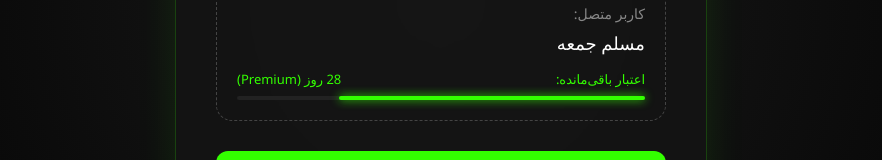
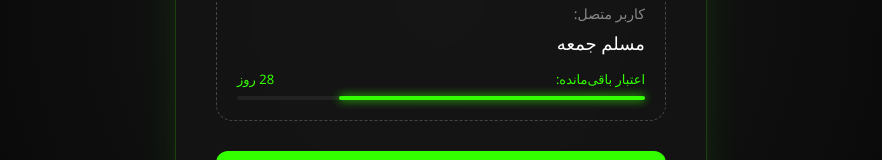
Before and after one commit to maxjomeh/delsa, a Next.js app: page / in a window 1280 px wide. Shown: the part 417-577 px from the top of the page, without its empty margins (199-1081 px from the left). Built offline with nearby package versions, Linux system fonts and the light colour scheme.

Commit message:
Update page.tsx

```diff
--- a/app/page.tsx
+++ b/app/page.tsx
@@ -54,7 +54,7 @@ export default function Home() {
             <div style={{ fontSize: '18px', fontWeight: '500', color: '#fff' }}>مسلم جمعه</div>
             <div style={{ marginTop: '15px', fontSize: '13px', color: '#33ff00', display: 'flex', justifyContent: 'space-between' }}>
               <span>اعتبار باقی‌مانده:</span>
-              <span>28 روز (Premium)</span>
+              <span>28 روز </span>
             </div>
             {/* ProgressBar نئونی */}
             <div style={{ width: '100%', height: '4px', background: '#222', borderRadius: '10px', marginTop: '8px' }}>
```
